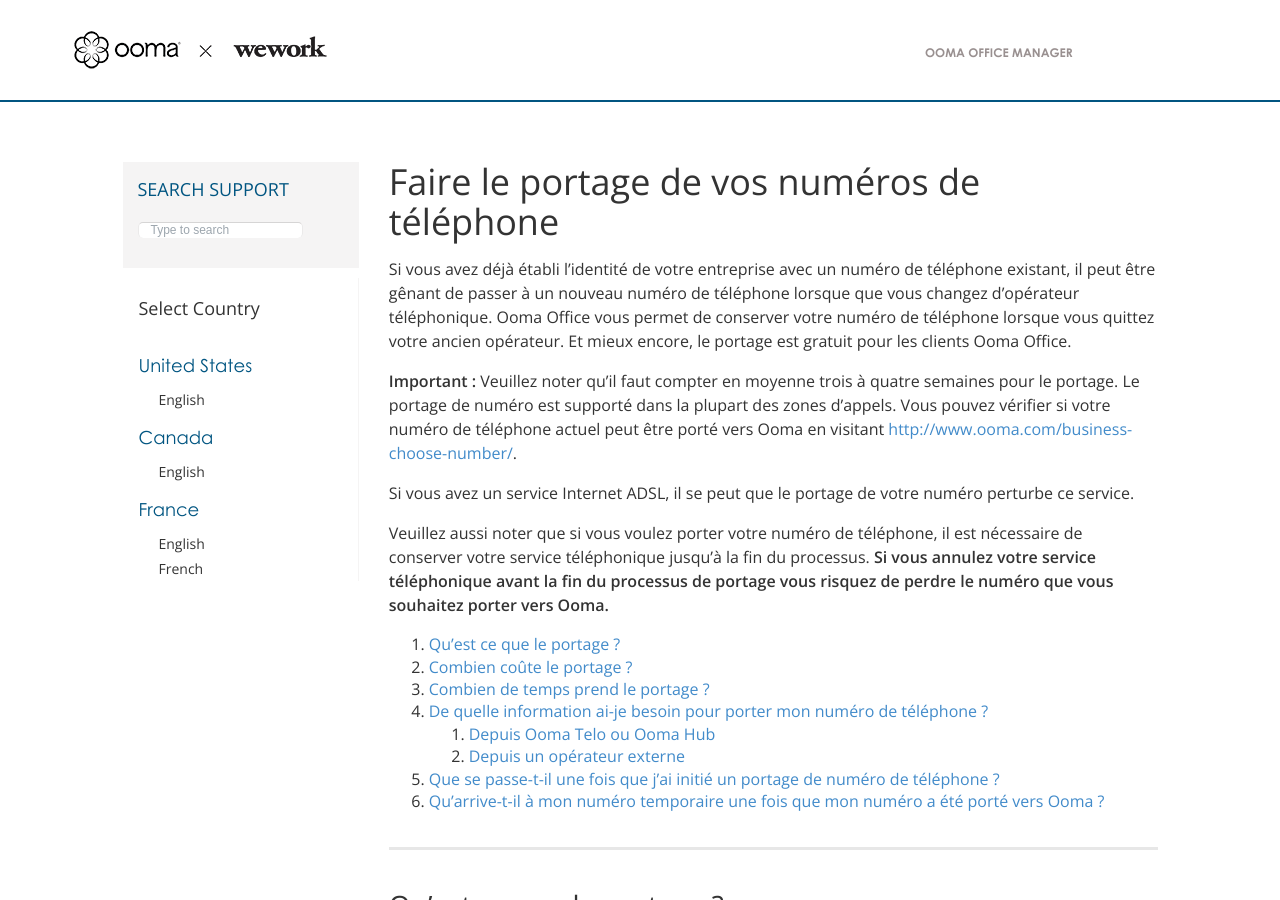
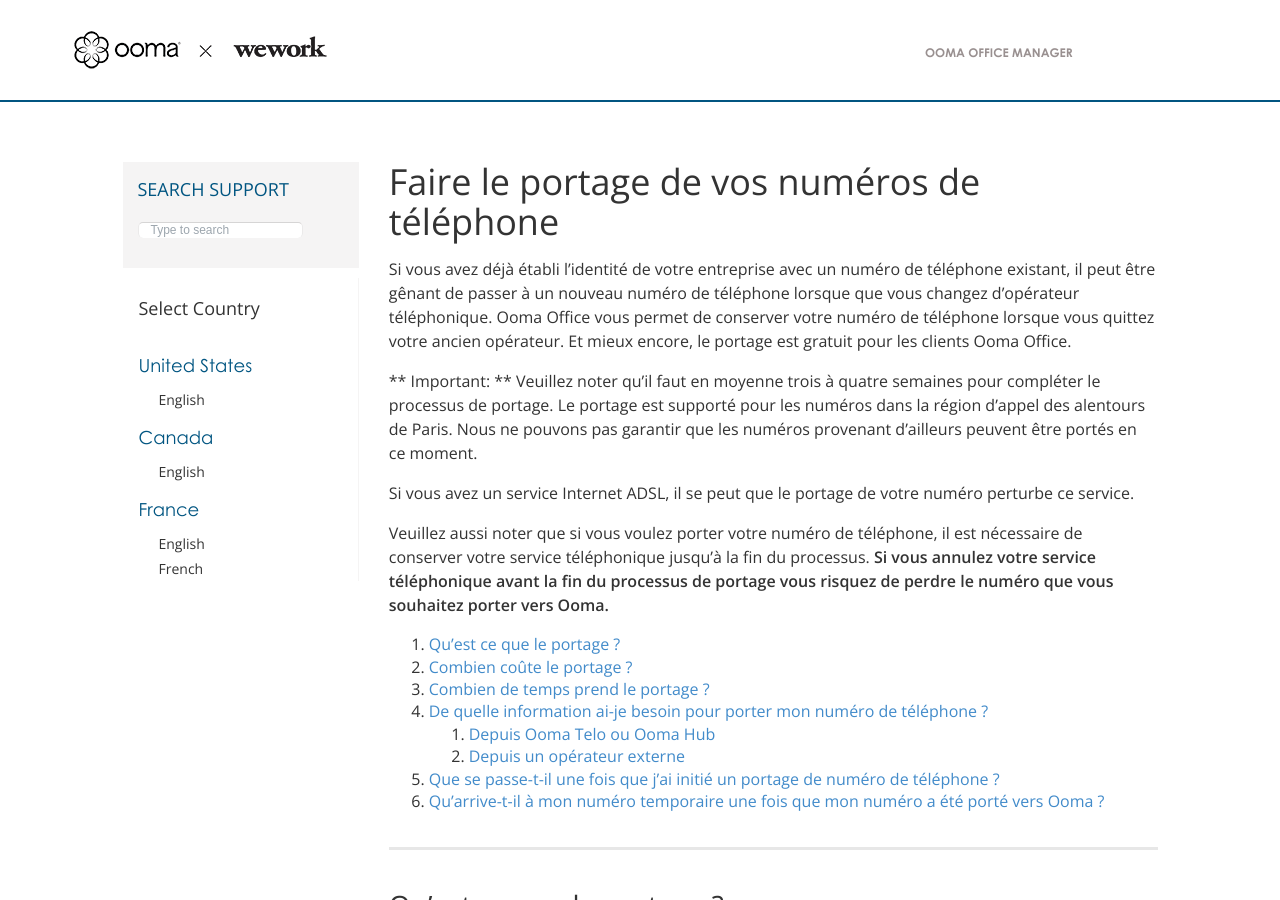
Before and after one commit to jchai002/choir-justice-supplies, a Jekyll site: the page built from fr/fr/porting-in-your-phone-numbers.markdown, in a window 1280 px wide and 900 px high. Built offline with Jekyll 4.4.1, drawn with Linux system fonts in a browser that asks for light colours; nearby versions of some CDN libraries; comment, search, counter and statistics services are not loaded.

Commit message:
Update French porting instructions

```diff
--- a/fr/fr/porting-in-your-phone-numbers.markdown
+++ b/fr/fr/porting-in-your-phone-numbers.markdown
@@ -8,7 +8,7 @@
 
 Si vous avez déjà établi l'identité de votre entreprise avec un numéro de téléphone existant, il peut être gênant de passer à un nouveau numéro de téléphone lorsque que vous changez d'opérateur téléphonique. Ooma Office vous permet de conserver votre numéro de téléphone lorsque vous quittez votre ancien opérateur. Et mieux encore, le portage est gratuit pour les clients Ooma Office.
 
-**Important :** Veuillez noter qu'il faut compter en moyenne trois à quatre semaines pour le portage. Le portage de numéro est supporté dans la plupart des zones d'appels. Vous pouvez vérifier si votre numéro de téléphone actuel peut être porté vers Ooma en visitant [http://www.ooma.com/business-choose-number/](http://www.ooma.com/business-choose-number).
+** Important: ** Veuillez noter qu'il faut en moyenne trois à quatre semaines pour compléter le processus de portage. Le portage est supporté pour les numéros dans la région d'appel des alentours de Paris. Nous ne pouvons pas garantir que les numéros provenant d'ailleurs peuvent être portés en ce moment.
 
 Si vous avez un service Internet ADSL, il se peut que le portage de votre numéro perturbe ce service.
 
```
